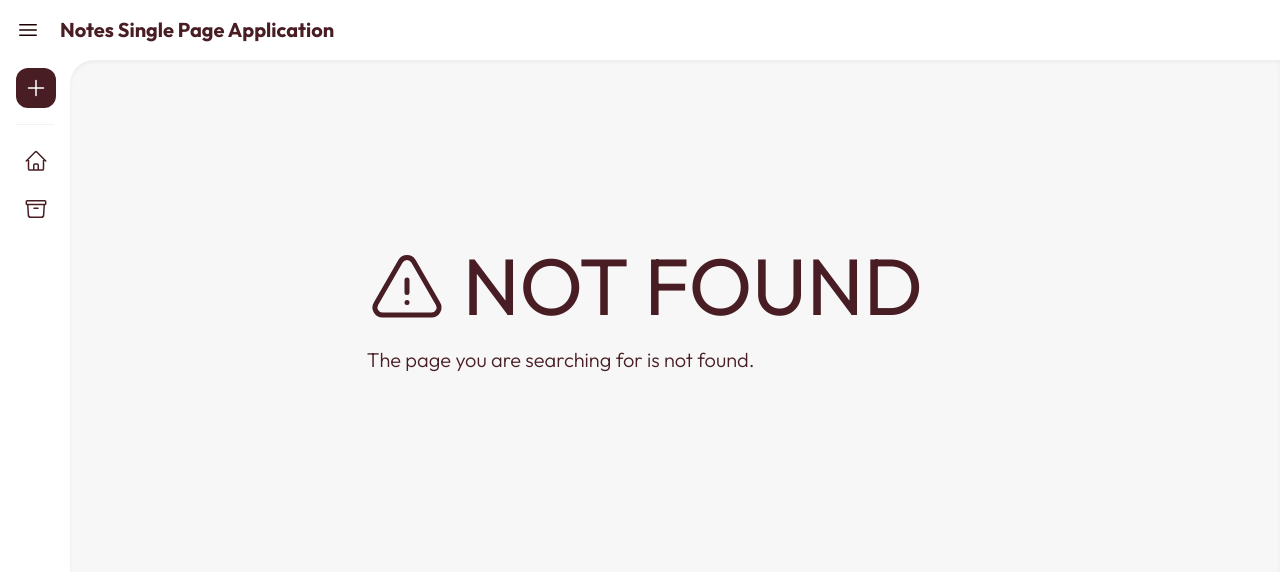
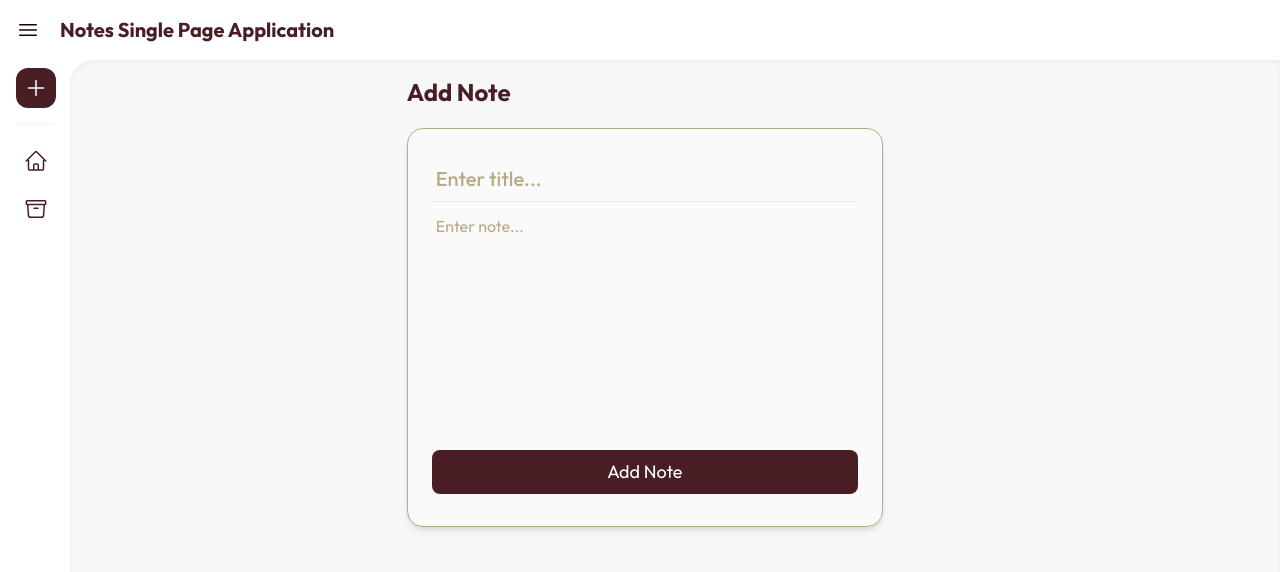
Before and after one commit to anindyoo/dicoding-react-5-notes-spa, a React (Vite) app: page /add in a window 1280 px wide. Before the commit this address had no page. Shown: the top 572 px of the page. Built offline with nearby package versions, Linux system fonts and the light colour scheme.

Commit message:
feat: implement add note page & feature.

```diff
--- a/package.json
+++ b/package.json
@@ -12,6 +12,7 @@
   "dependencies": {
     "@heroicons/react": "^2.2.0",
     "heroicons": "^2.2.0",
+    "html-react-parser": "^5.2.2",
     "prop-types": "^15.8.1",
     "react": "^18.3.1",
     "react-dom": "^18.3.1",
--- a/src/App.jsx
+++ b/src/App.jsx
@@ -6,12 +6,28 @@ import { Route, Routes } from 'react-router-dom';
 import { getAllNotes } from './utils/local-data';
 import NoteDetailPage from './pages/NoteDetailPage';
 import NotFoundPage from './pages/NotFoundPage';
+import AddNotePage from './pages/AddNotePage';
 
 const App = () => {
   const [notes, setNotes] = useState([]);
   const [isSidebarOpen, setIsSidebarOpen] = useState(false);
 
   const toggleSidebar = () => setIsSidebarOpen(!isSidebarOpen);
+
+  const onAddNoteHandler = ({ body, title }) => {
+    const newContact = {
+      id: (+new Date).toString(),
+      title,
+      body,
+      createdAt: new Date().toISOString(),
+      archived: false,
+    };
+
+    setNotes([
+      ...notes,
+      newContact,
+    ]);
+  };
 
   useEffect(() => {
     const notes = getAllNotes();
@@ -30,7 +46,7 @@ const App = () => {
         <Sidebar isSidebarOpen={isSidebarOpen} />
         <main className="
         notes-spa__main
-        flex
+        flex justify-center
         w-full h-screen
         pl-5 pr-20 py-4
         rounded-tl-3xl
@@ -47,6 +63,10 @@ const App = () => {
               element={<NoteDetailPage />}
             />
             <Route
+              path='/add'
+              element={<AddNotePage onAddNoteHandler={onAddNoteHandler} />}
+            />
+            <Route
               path='*'
               element={<NotFoundPage />}
             />
--- a/src/components/NoteCard/NoteCard.jsx
+++ b/src/components/NoteCard/NoteCard.jsx
@@ -2,6 +2,7 @@ import PropTypes from 'prop-types';
 import React from 'react';
 import { showFormattedDate } from '../../utils';
 import NoteCardButtons from './NoteCardButtons';
+import parse from 'html-react-parser';
 
 const NoteCard = ({
   id,
@@ -25,7 +26,7 @@ const NoteCard = ({
           <h3 className="
           note-card__title
           text-lg font-medium">
-            {title}
+            {parse(title)}
           </h3>
           <p className="text-sm opacity-60">
             {showFormattedDate(createdAt)}
@@ -36,7 +37,7 @@ const NoteCard = ({
         text-base font-light
         line-clamp-4"
         >
-          {body}
+          {parse(body)}
         </p>
       </div>
       <NoteCardButtons id={id} />
--- a/src/components/NoteDetail/NoteDetail.jsx
+++ b/src/components/NoteDetail/NoteDetail.jsx
@@ -1,7 +1,7 @@
 import PropTypes from 'prop-types';
 import React from 'react';
 import { showFormattedDate } from '../../utils';
-import NoteButtons from './NoteDetailPanel';
+import NoteDetailPanel from './NoteDetailPanel';
 
 const NoteDetail = ({ note }) => {
   return (
@@ -20,7 +20,7 @@ const NoteDetail = ({ note }) => {
           {showFormattedDate(note?.createdAt)}
         </p>
       </div>
-      <NoteButtons />
+      <NoteDetailPanel />
       <p className="note-detail_body font-light">
         {note.body}
       </p>
--- /dev/null
+++ b/src/components/NoteInput/NoteInput.jsx
@@ -0,0 +1,109 @@
+import React, { useState } from 'react';
+import PropTypes from 'prop-types';
+
+const NoteInput = ({ onAddNoteHandler }) => {
+  const defaultNote = {
+    body: '',
+    title: '',
+  };
+  const [noteObjInput, setNoteObjInput] = useState(defaultNote);
+
+  const onNoteInputChange = (event) => {
+    event.preventDefault();
+
+    const name = event.target.dataset.name;
+    const value = event.target.innerHTML;
+
+    setNoteObjInput({
+      ...noteObjInput,
+      [name]: value,
+    });
+  };
+
+  const onNoteSubmitHandler = (event) => {
+    event.preventDefault();
+
+    if (noteObjInput.title.length > 0 && noteObjInput.body.length > 0) {
+      onAddNoteHandler(noteObjInput);
+      document.getElementById('title-input').innerHTML = '';
+      document.getElementById('title-body').innerHTML = '';
+      setNoteObjInput(defaultNote);
+    }
+  };
+
+  return (
+    <>
+      {!noteObjInput.title.length && (
+        <div className="
+        note-input-placeholder__title
+        relative top-1
+        px-1
+        text-xl font-medium
+        pointer-events-none"
+        >
+          <div className="absolute text-accentColor">
+            <p>Enter title...</p>
+          </div>
+        </div>
+      )}
+      <div
+        id="title-input"
+        className="
+        note-input__title
+        min-h-10
+        px-1
+        text-xl font-medium
+        focus:outline-none"
+        onInput={onNoteInputChange}
+        data-name="title"
+        contentEditable
+      />
+      <hr className="mb-2" />
+      {!noteObjInput.body.length && (
+        <div className="
+        note-input-placeholder__body
+        relative top-1
+        px-1
+        pointer-events-none"
+        >
+          <div className="absolute text-accentColor">
+            <p>Enter note...</p>
+          </div>
+        </div>
+      )}
+      <div
+        id="title-body"
+        className="
+        note-input__body
+        min-h-60
+        px-1
+        text-lg font-light
+        focus:outline-none"
+        onInput={onNoteInputChange}
+        data-name="body"
+        contentEditable
+      />
+      <button
+        className="
+        note-input__submit-button
+        flex flex-row justify-center
+        p-2
+        text-lg text-white
+        rounded-lg
+        bg-primaryColor
+        transition-all duration-200 ease-in-out
+        hover:brightness-75"
+        type="button"
+        onClick={onNoteSubmitHandler}
+      >
+        Add Note
+      </button>
+    </>
+  );
+};
+
+NoteInput.propTypes = {
+  onAddNoteHandler: PropTypes.func.isRequired,
+};
+
+export default NoteInput;
--- /dev/null
+++ b/src/components/NoteWrapper/NoteWrapper.jsx
@@ -0,0 +1,25 @@
+import PropTypes from 'prop-types';
+import React from 'react';
+
+const NoteWrapper = ({ children }) => {
+  return (
+    <div className="
+    note-wrapper
+    flex flex-col mx-auto
+    w-[29.75rem] h-max
+    rounded-2xl
+    px-6 py-8
+    shadow-md
+    bg-white bg-opacity-30
+    border border-accentColor border-opacity-30N"
+    >
+      {children}
+    </div>
+  );
+};
+
+NoteWrapper.propTypes = {
+  children: PropTypes.element.isRequired,
+};
+
+export default NoteWrapper;
--- /dev/null
+++ b/src/pages/AddNotePage.jsx
@@ -0,0 +1,29 @@
+import React from 'react';
+import NoteWrapper from '../components/NoteWrapper/NoteWrapper';
+import NoteInput from '../components/NoteInput/NoteInput';
+import PropTypes from 'prop-types';
+
+const AddNotePage = ({ onAddNoteHandler }) => {
+  return (
+    <section className="
+    add-note-page
+    flex flex-col gap-5"
+    >
+      <h2 className="
+      home-page__title
+      text-2xl font-bold text-primaryColor"
+      >
+        Add Note
+      </h2>
+      <NoteWrapper>
+        <NoteInput onAddNoteHandler={onAddNoteHandler} />
+      </NoteWrapper>
+    </section>
+  );
+};
+
+AddNotePage.propTypes = {
+  onAddNoteHandler: PropTypes.func.isRequired,
+};
+
+export default AddNotePage;
--- a/src/pages/NoteDetailPage.jsx
+++ b/src/pages/NoteDetailPage.jsx
@@ -3,6 +3,7 @@ import { useParams } from 'react-router-dom';
 import { getNote } from '../utils/local-data';
 import NoteDetail from '../components/NoteDetail/NoteDetail';
 import NotFoundPage from './NotFoundPage';
+import NoteWrapper from '../components/NoteWrapper/NoteWrapper';
 
 const NoteDetailPage = () => {
   const { id } = useParams();
@@ -15,15 +16,10 @@ const NoteDetailPage = () => {
 
   return note
     ? (
-      <section className="
-      note-detail-page
-      flex flex-col mx-auto
-      w-[40%] h-max
-      rounded-2xl
-      px-6 py-8
-      shadow-md
-      bg-white bg-opacity-30">
-        <NoteDetail note={note} />
+      <section className="note-detail-page">
+        <NoteWrapper>
+          <NoteDetail note={note} />
+        </NoteWrapper>
       </section>
     )
   : <NotFoundPage category={'detail'} noteId={id} />;
```
Also changed, not shown: 1 other file (tests, documents, lock files or other folders).
